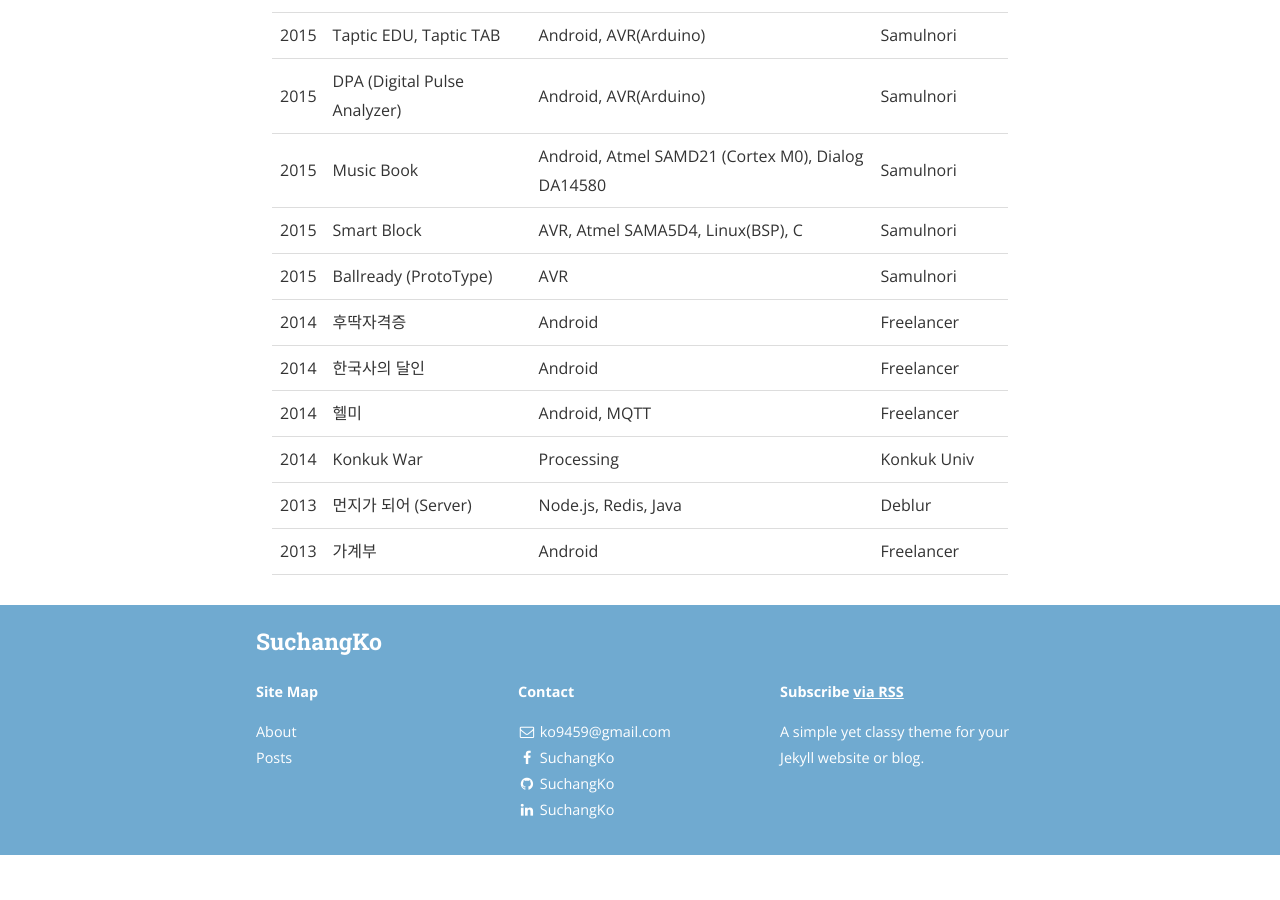
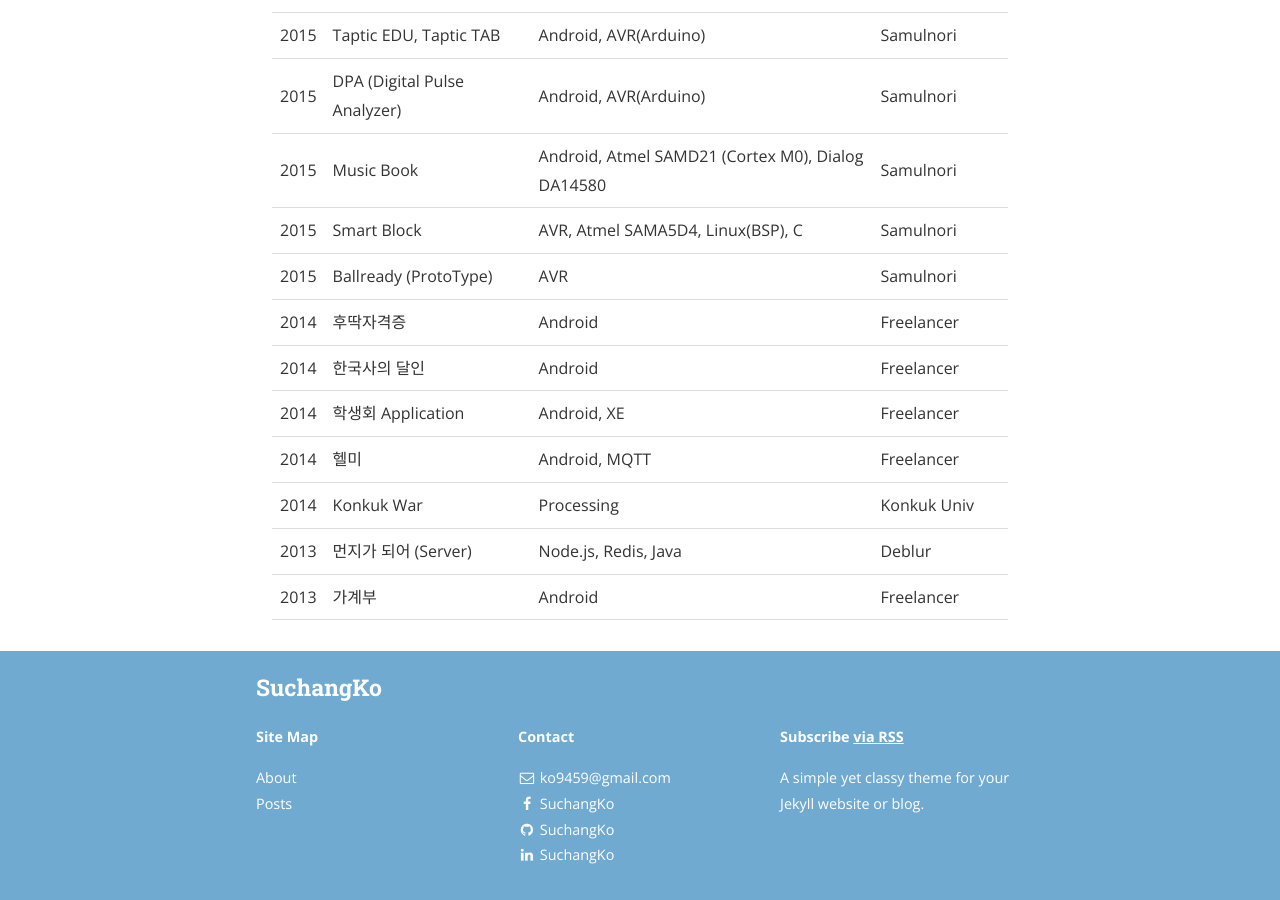
Before and after one commit to SuchangKo/suchangko.github.io, a Jekyll site: the page built from about.md, in a window 1280 px wide and 900 px high, scrolled down 2372 px. Built offline with Jekyll 4.4.1, drawn with Linux system fonts in a browser that asks for light colours; nearby versions of some CDN libraries; before the commit the page ends 3227 px from its top, so only the background shows below that.

Commit message:
Update about.md

```diff
--- a/about.md
+++ b/about.md
@@ -69,6 +69,7 @@
 | 2015 | Ballready (ProtoType) | AVR | Samulnori |
 | 2014 | 후딱자격증 | Android | Freelancer |
 | 2014 | 한국사의 달인 | Android | Freelancer |
+| 2014 | 학생회 Application | Android, XE | Freelancer |
 | 2014 | 헬미 | Android, MQTT | Freelancer |
 | 2014 | Konkuk War | Processing | Konkuk Univ |
 | 2013 | 먼지가 되어 (Server) | Node.js, Redis, Java | Deblur |
```
